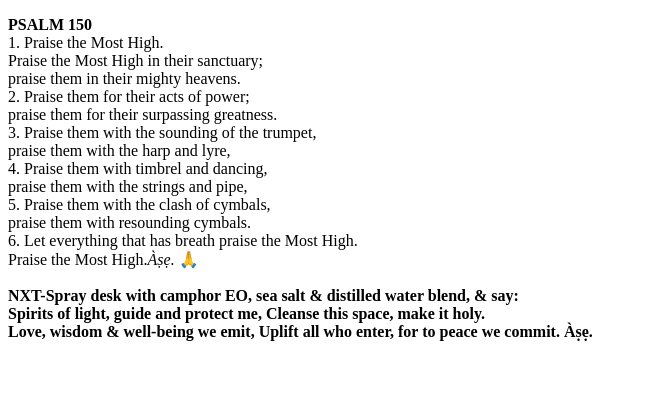
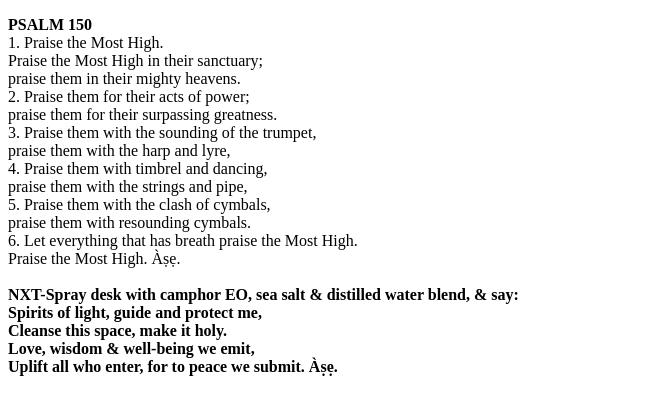
Before and after one commit to atoned44/Psalm91, a plain HTML site: page Psalm150.html in a window 1280 px wide. Shown: the whole page, without its empty margins (0-647 px from the left). Drawn offline with Linux system fonts and the light colour scheme.

Commit message:
Update Psalm150.html
Edited chant and formatting.

```diff
--- a/Psalm150.html
+++ b/Psalm150.html
@@ -22,7 +22,7 @@
       5. Praise them with the clash of cymbals, <br>
       praise them with resounding cymbals. <br>
       6. Let everything that has breath praise the Most High. <br>
-      Praise the Most High.<i>Àṣẹ.</i> 🙏<br><br>
+      Praise the Most High. Àṣẹ.<br><br>
       <b>NXT-Spray desk with camphor EO, sea salt & distilled water blend, & say: <br>
-      Spirits of light, guide and protect me, Cleanse this space, make it holy.<br>Love, wisdom & well-being we emit, Uplift all who enter, for to peace we commit. Àṣẹ. </b><br>
+      Spirits of light, guide and protect me,<br> Cleanse this space, make it holy.<br>Love, wisdom & well-being we emit,<br>Uplift all who enter, for to peace we submit. Àṣẹ. </b><br>
     </p></body></html>
```
